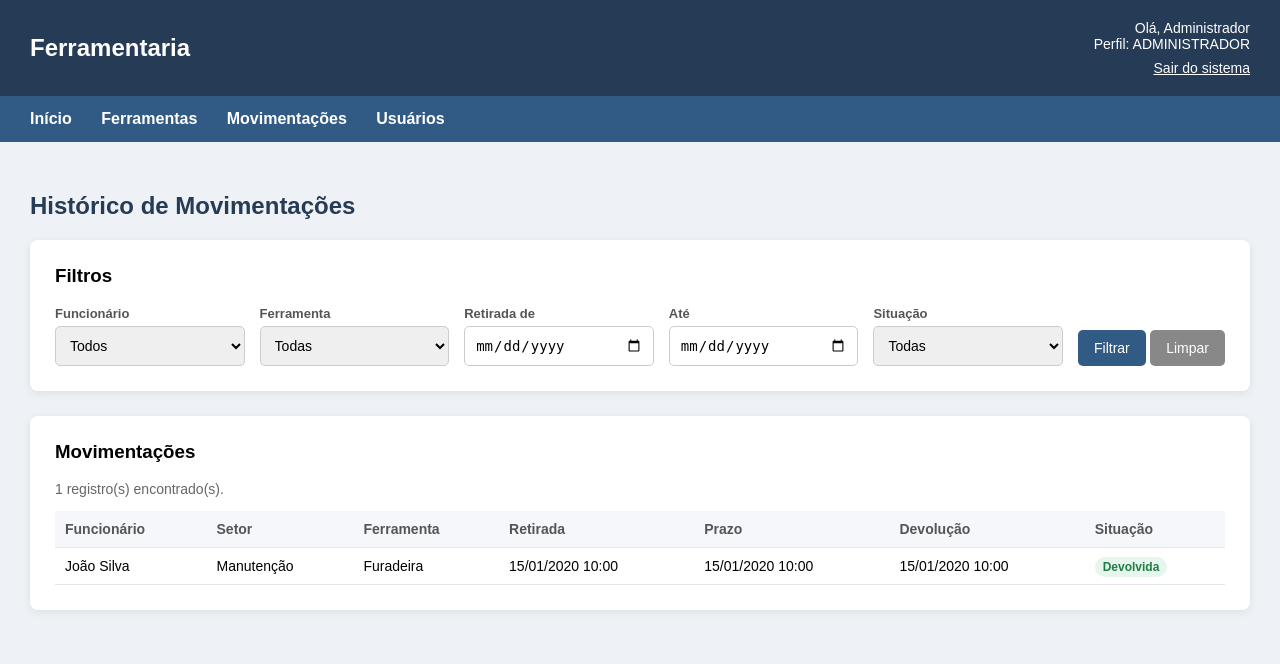
After one commit to otaviovinicius-15/IoT_SA, a PHP site: page /historico.php in a window 1280 px wide. The commit adds this page. Shown: the top 664 px of the page. Run offline with PHP 8.4, Linux system fonts and the light colour scheme; a user stored in the database is signed in; data comes from the database, SQL or seed files in the repository; tables that the repository leaves empty hold one stand-in row (values such as "Sample post").

Commit message:
retirado movimentacoes e adicionado historico

```diff
--- a/dashboard.php
+++ b/dashboard.php
@@ -273,7 +273,7 @@ $atrasadas = $pdo->query("
     <nav>
         <a href="dashboard.php">Início</a>
         <a href="ferramentas.php">Ferramentas</a>
-        <a href="movimentacoes.php">Movimentações</a>
+        <a href="historico.php">Movimentações</a>
         <?php if ($_SESSION['perfil'] === 'administrador'): ?>
         <a href="usuarios.php">Usuários</a>
         <?php endif; ?>
@@ -393,7 +393,7 @@ $atrasadas = $pdo->query("
 
             <a href="ferramentas.php">Consultar ferramentas</a>
 
-            <a href="movimentacoes.php">Registrar movimentação</a>
+            <a href="historico.php">Histórico de movimentações</a>
 
             <?php if ($perfil === 'administrador'): ?>
             <a href="usuarios.php">Gerenciar usuários</a>
--- a/ferramentas.php
+++ b/ferramentas.php
@@ -309,7 +309,7 @@ $ferramentas = $pdo->query("SELECT * FROM ferramentas ORDER BY ativo DESC, nome"
 
         <div class="usuario">
             Olá, <?= htmlspecialchars($nome) ?><br>
-            Perfil: <?= $ehAdmin ? 'ADMINISTRADOR' : 'OPERADOR' ?><br>
+            Perfil: <?= strtoupper($perfil) ?><br>
             <a href="sair.php">Sair do sistema</a>
         </div>
     </header>
@@ -317,7 +317,7 @@ $ferramentas = $pdo->query("SELECT * FROM ferramentas ORDER BY ativo DESC, nome"
     <nav>
         <a href="dashboard.php">Início</a>
         <a href="ferramentas.php">Ferramentas</a>
-        <a href="movimentacoes.php">Movimentações</a>
+        <a href="historico.php">Movimentações</a>
         <?php if ($ehAdmin): ?>
         <a href="usuarios.php">Usuários</a>
         <?php endif; ?>
--- /dev/null
+++ b/historico.php
@@ -0,0 +1,393 @@
+<?php
+
+require_once "./config/conexao.php";
+
+if (!isset($_SESSION['usuario_id'])) {
+    header("Location: login.php");
+    exit;
+}
+
+$nome    = $_SESSION['usuario_nome'];
+$perfil  = $_SESSION['perfil'];
+$ehAdmin = $perfil === 'administrador';
+
+$filtro = [
+    'funcionario_id' => (int) ($_GET['funcionario_id'] ?? 0),
+    'ferramenta_id'  => (int) ($_GET['ferramenta_id'] ?? 0),
+    'data_inicio'    => $_GET['data_inicio'] ?? '',
+    'data_fim'       => $_GET['data_fim'] ?? '',
+    'situacao'       => $_GET['situacao'] ?? '',
+];
+
+$condicoes = [];
+$parametros = [];
+
+if ($filtro['funcionario_id']) {
+    $condicoes[] = "m.funcionario_id = ?";
+    $parametros[] = $filtro['funcionario_id'];
+}
+
+if ($filtro['ferramenta_id']) {
+    $condicoes[] = "m.ferramenta_id = ?";
+    $parametros[] = $filtro['ferramenta_id'];
+}
+
+if ($filtro['data_inicio']) {
+    $condicoes[] = "DATE(m.data_retirada) >= ?";
+    $parametros[] = $filtro['data_inicio'];
+}
+
+if ($filtro['data_fim']) {
+    $condicoes[] = "DATE(m.data_retirada) <= ?";
+    $parametros[] = $filtro['data_fim'];
+}
+
+$situacoes = [
+    'aberto'    => "m.data_devolucao IS NULL AND m.prazo_devolucao >= NOW()",
+    'atrasada'  => "m.data_devolucao IS NULL AND m.prazo_devolucao < NOW()",
+    'devolvida' => "m.data_devolucao IS NOT NULL",
+];
+
+if (isset($situacoes[$filtro['situacao']])) {
+    $condicoes[] = $situacoes[$filtro['situacao']];
+}
+
+$where = $condicoes ? "WHERE " . implode(" AND ", $condicoes) : "";
+
+$stmt = $pdo->prepare("
+    SELECT f.nome AS funcionario, f.setor, fe.nome AS ferramenta,
+           m.data_retirada, m.prazo_devolucao, m.data_devolucao
+    FROM movimentacoes m
+    JOIN funcionarios f  ON f.id  = m.funcionario_id
+    JOIN ferramentas  fe ON fe.id = m.ferramenta_id
+    $where
+    ORDER BY m.data_retirada DESC
+");
+$stmt->execute($parametros);
+$movimentacoes = $stmt->fetchAll();
+
+$funcionarios = $pdo->query("SELECT id, nome FROM funcionarios ORDER BY nome")->fetchAll();
+$ferramentas  = $pdo->query("SELECT id, nome FROM ferramentas ORDER BY nome")->fetchAll();
+
+function formatarData($data)
+{
+    return $data ? date('d/m/Y H:i', strtotime($data)) : '-';
+}
+
+?>
+
+<!DOCTYPE html>
+<html lang="pt-br">
+<head>
+    <meta charset="UTF-8">
+    <meta name="viewport" content="width=device-width, initial-scale=1.0">
+    <title>Histórico - Ferramentaria</title>
+    <style>
+        * {
+            box-sizing: border-box;
+        }
+
+        body {
+            margin: 0;
+            font-family: Arial, sans-serif;
+            background-color: #eef1f5;
+        }
+
+        header {
+            background-color: #263b55;
+            color: white;
+            padding: 20px 30px;
+            display: flex;
+            justify-content: space-between;
+            align-items: center;
+        }
+
+        header h2 {
+            margin: 0;
+        }
+
+        .usuario {
+            text-align: right;
+            font-size: 14px;
+        }
+
+        .usuario a {
+            color: white;
+            display: inline-block;
+            margin-top: 8px;
+        }
+
+        nav {
+            background-color: #315b85;
+            padding: 14px 30px;
+        }
+
+        nav a {
+            color: white;
+            text-decoration: none;
+            margin-right: 25px;
+            font-weight: bold;
+        }
+
+        nav a:hover {
+            text-decoration: underline;
+        }
+
+        main {
+            padding: 30px;
+        }
+
+        h2.titulo {
+            color: #263b55;
+        }
+
+        .caixa {
+            background-color: white;
+            padding: 25px;
+            border-radius: 8px;
+            margin-bottom: 25px;
+            box-shadow: 0 2px 8px rgba(0, 0, 0, 0.08);
+            overflow-x: auto;
+        }
+
+        .caixa h3 {
+            margin-top: 0;
+        }
+
+        .campos {
+            display: flex;
+            gap: 15px;
+            flex-wrap: wrap;
+            align-items: flex-end;
+        }
+
+        .campo {
+            display: flex;
+            flex-direction: column;
+            flex: 1;
+            min-width: 150px;
+        }
+
+        .campo label {
+            font-size: 13px;
+            font-weight: bold;
+            color: #555;
+            margin-bottom: 5px;
+        }
+
+        .campo input,
+        .campo select {
+            padding: 10px;
+            border: 1px solid #ccc;
+            border-radius: 5px;
+            font-size: 14px;
+        }
+
+        .botao {
+            display: inline-block;
+            background-color: #315b85;
+            color: white;
+            border: none;
+            text-decoration: none;
+            padding: 10px 16px;
+            border-radius: 5px;
+            font-size: 14px;
+            cursor: pointer;
+        }
+
+        .botao:hover {
+            background-color: #244565;
+        }
+
+        .botao.cinza {
+            background-color: #888;
+        }
+
+        table {
+            width: 100%;
+            border-collapse: collapse;
+            font-size: 14px;
+        }
+
+        th, td {
+            text-align: left;
+            padding: 10px;
+            border-bottom: 1px solid #e3e6ea;
+        }
+
+        th {
+            background-color: #f5f7fa;
+            color: #555;
+        }
+
+        .total {
+            color: #666;
+            font-size: 14px;
+        }
+
+        .etiqueta {
+            padding: 3px 8px;
+            border-radius: 10px;
+            font-size: 12px;
+            font-weight: bold;
+        }
+
+        .etiqueta.devolvida {
+            background-color: #e6f6ec;
+            color: #1e7e45;
+        }
+
+        .etiqueta.aberto {
+            background-color: #e3edf7;
+            color: #315b85;
+        }
+
+        .etiqueta.atrasada {
+            background-color: #fdecea;
+            color: #a93226;
+        }
+
+        @media (max-width: 600px) {
+            header {
+                flex-direction: column;
+                align-items: flex-start;
+                gap: 15px;
+            }
+
+            .usuario {
+                text-align: left;
+            }
+
+            nav a {
+                display: inline-block;
+                margin: 5px 12px 5px 0;
+            }
+
+            main {
+                padding: 20px;
+            }
+        }
+    </style>
+</head>
+
+<body>
+    <header>
+        <h2>Ferramentaria</h2>
+
+        <div class="usuario">
+            Olá, <?= htmlspecialchars($nome) ?><br>
+            Perfil: <?= strtoupper($perfil) ?><br>
+            <a href="sair.php">Sair do sistema</a>
+        </div>
+    </header>
+
+    <nav>
+        <a href="dashboard.php">Início</a>
+        <a href="ferramentas.php">Ferramentas</a>
+        <a href="historico.php">Movimentações</a>
+        <?php if ($ehAdmin): ?>
+        <a href="usuarios.php">Usuários</a>
+        <?php endif; ?>
+    </nav>
+
+    <main>
+        <h2 class="titulo">Histórico de Movimentações</h2>
+
+        <div class="caixa">
+            <h3>Filtros</h3>
+
+            <form method="GET" action="historico.php">
+                <div class="campos">
+                    <div class="campo">
+                        <label for="funcionario">Funcionário</label>
+                        <select id="funcionario" name="funcionario_id">
+                            <option value="">Todos</option>
+                            <?php foreach ($funcionarios as $f): ?>
+                            <option value="<?= $f['id'] ?>" <?= $filtro['funcionario_id'] == $f['id'] ? 'selected' : '' ?>>
+                                <?= htmlspecialchars($f['nome']) ?>
+                            </option>
+                            <?php endforeach; ?>
+                        </select>
+                    </div>
+
+                    <div class="campo">
+                        <label for="ferramenta">Ferramenta</label>
+                        <select id="ferramenta" name="ferramenta_id">
+                            <option value="">Todas</option>
+                            <?php foreach ($ferramentas as $f): ?>
+                            <option value="<?= $f['id'] ?>" <?= $filtro['ferramenta_id'] == $f['id'] ? 'selected' : '' ?>>
+                                <?= htmlspecialchars($f['nome']) ?>
+                            </option>
+                            <?php endforeach; ?>
+                        </select>
+                    </div>
+
+                    <div class="campo">
+                        <label for="inicio">Retirada de</label>
+                        <input type="date" id="inicio" name="data_inicio" value="<?= htmlspecialchars($filtro['data_inicio']) ?>">
+                    </div>
+
+                    <div class="campo">
+                        <label for="fim">Até</label>
+                        <input type="date" id="fim" name="data_fim" value="<?= htmlspecialchars($filtro['data_fim']) ?>">
+                    </div>
+
+                    <div class="campo">
+                        <label for="situacao">Situação</label>
+                        <select id="situacao" name="situacao">
+                            <option value="">Todas</option>
+                            <option value="aberto"    <?= $filtro['situacao'] === 'aberto' ? 'selected' : '' ?>>Em aberto</option>
+                            <option value="atrasada"  <?= $filtro['situacao'] === 'atrasada' ? 'selected' : '' ?>>Atrasada</option>
+                            <option value="devolvida" <?= $filtro['situacao'] === 'devolvida' ? 'selected' : '' ?>>Devolvida</option>
+                        </select>
+                    </div>
+
+                    <div>
+                        <button type="submit" class="botao">Filtrar</button>
+                        <a href="historico.php" class="botao cinza">Limpar</a>
+                    </div>
+                </div>
+            </form>
+        </div>
+
+        <div class="caixa">
+            <h3>Movimentações</h3>
+            <p class="total"><?= count($movimentacoes) ?> registro(s) encontrado(s).</p>
+
+            <?php if (count($movimentacoes) > 0): ?>
+                <table>
+                    <tr>
+                        <th>Funcionário</th>
+                        <th>Setor</th>
+                        <th>Ferramenta</th>
+                        <th>Retirada</th>
+                        <th>Prazo</th>
+                        <th>Devolução</th>
+                        <th>Situação</th>
+                    </tr>
+
+                    <?php foreach ($movimentacoes as $m): ?>
+                    <tr>
+                        <td><?= htmlspecialchars($m['funcionario']) ?></td>
+                        <td><?= htmlspecialchars($m['setor'] ?? '-') ?></td>
+                        <td><?= htmlspecialchars($m['ferramenta']) ?></td>
+                        <td><?= formatarData($m['data_retirada']) ?></td>
+                        <td><?= formatarData($m['prazo_devolucao']) ?></td>
+                        <td><?= formatarData($m['data_devolucao']) ?></td>
+                        <td>
+                            <?php if ($m['data_devolucao']): ?>
+                                <span class="etiqueta devolvida">Devolvida</span>
+                            <?php elseif (strtotime($m['prazo_devolucao']) < time()): ?>
+                                <span class="etiqueta atrasada">Atrasada</span>
+                            <?php else: ?>
+                                <span class="etiqueta aberto">Em aberto</span>
+                            <?php endif; ?>
+                        </td>
+                    </tr>
+                    <?php endforeach; ?>
+                </table>
+            <?php endif; ?>
+        </div>
+    </main>
+</body>
+</html>
```
